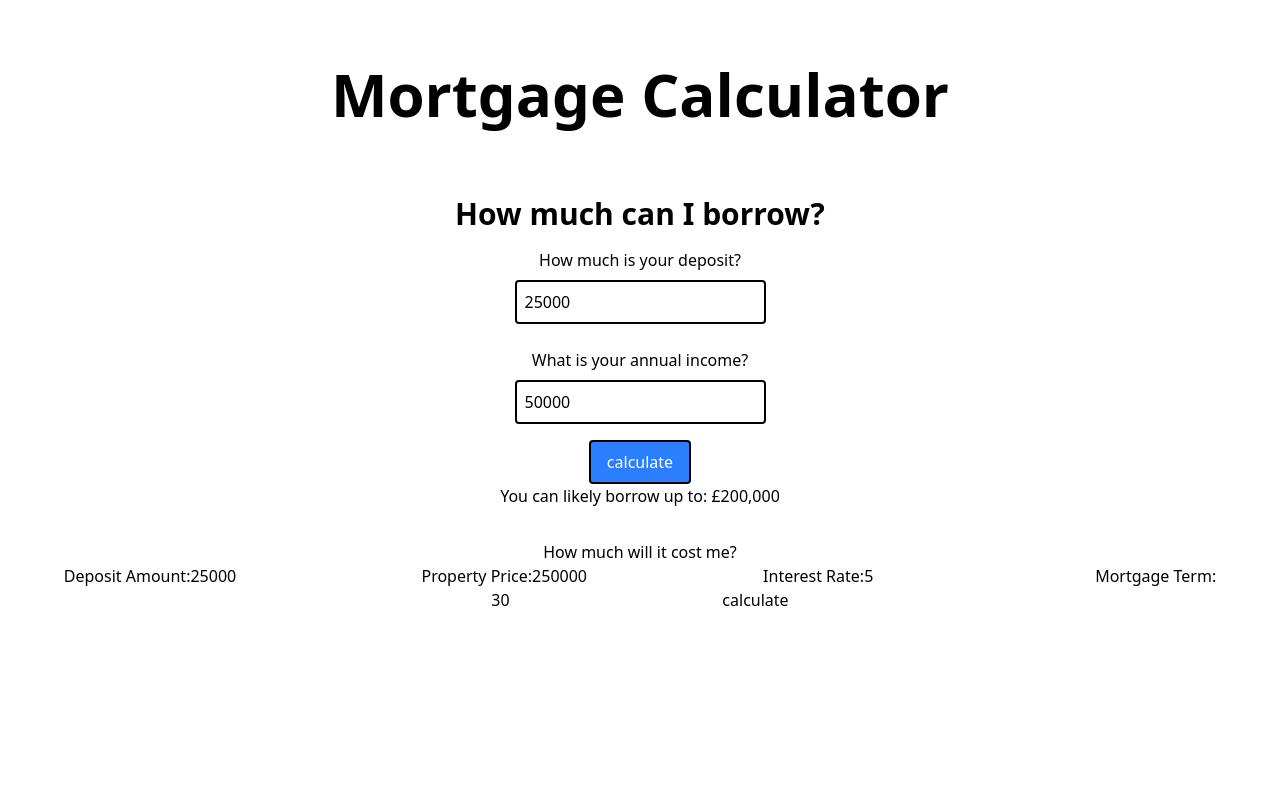
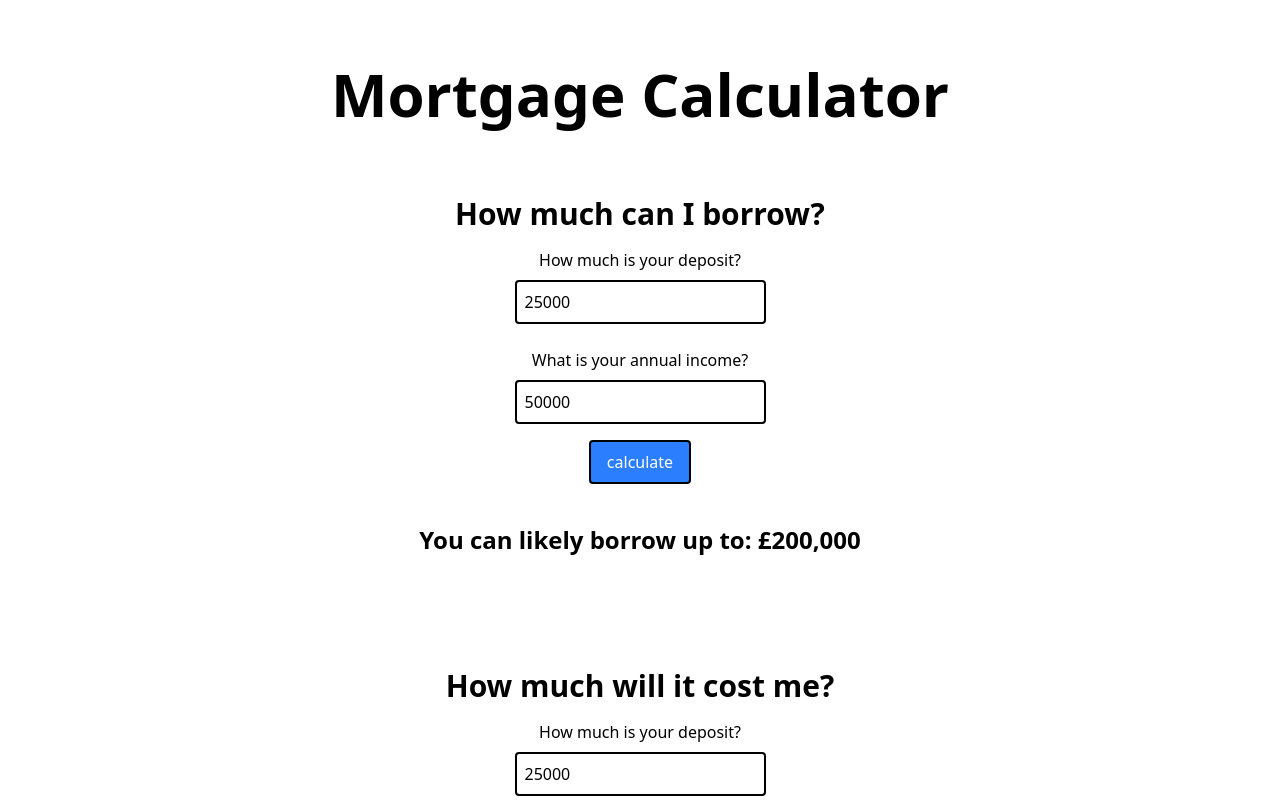
Before and after one commit to doowmot/mortgage-snapshot, a React (Vite) app: page / in a window 1280 px wide. Both pictures are taken after a click on the input "calculate". Shown: the top 800 px of the page. Built offline with nearby package versions, Linux system fonts and the light colour scheme.

Commit message:
Add basic tailwind styling to costings form

```diff
--- a/src/App.tsx
+++ b/src/App.tsx
@@ -271,55 +271,55 @@ function App() {
             value="calculate"
             className="bg-blue-500 text-white px-4 py-2 rounded block mx-auto hover:bg-blue-400 cursor-pointer border-2 border-black"
           />
-          <p>{formData.borrowingAvailable}</p>
+          <p className="text-2xl p-10 font-extrabold">{formData.borrowingAvailable}</p>
         </form>
       </div>
 
       {showCostsForm &&
-      <div>
-        <h2>How much will it cost me?</h2>
+      <div className="p-8">
+        <h2 className="text-3xl font-semibold p-2">How much will it cost me?</h2>
           <form onSubmit={handleCostsSubmit}>
-          <label>
-            Deposit Amount:
+          <label className="block font-medium m-2">How much is your deposit?</label>
           <input
             type="number"
             name="depositAmount"
             value={formData.depositAmount}
             onChange={handleChange}
+            className="border-2 border-black rounded p-2 mb-4"
           />
-          </label>
-          <label>
-            Property Price:
+          <label className="block font-medium m-2">What is the property price?</label>
           <input
             type="number"
             name="propertyPrice"
             value={formData.propertyPrice}
             onChange={handleChange}
+            className="border-2 border-black rounded p-2 mb-4"
           />
-          </label>
-          <label>
-            Interest Rate:
+          <label className="block font-medium m-2">What is the interest rate?</label>
           <input
             type="float"
             name="annualInterestRate"
             value={formData.annualInterestRate}
             onChange={handleChange}
+            className="border-2 border-black rounded p-2 mb-4"
             />
-          </label>
-          <label>
-            Mortgage Term:
+          <label className="block font-medium m-2">What is the mortgage term?</label>
           <input
             type="number"
             name="mortgageTerm"
             value={formData.mortgageTerm}
             onChange={handleChange}
+            className="border-2 border-black rounded p-2 mb-4"
           />
-          </label>
-          <input type="submit" value="calculate" />
-          <p>{formData.monthlyPayment}</p>
-          <p>{formData.totalPayment}</p>
-          <p>{formData.totalPaymentBreakdown}</p>
-          <p>{formData.stressTestmonthlyPayment}</p>
+          <input
+            type="submit"
+            value="calculate"
+            className="bg-blue-500 text-white px-4 py-2 rounded block mx-auto hover:bg-blue-400 cursor-pointer border-2 border-black"
+          />
+          <p className="text-2xl p-10 font-extrabold">{formData.monthlyPayment}</p>
+          <p className="text-1xl p-10 font-extrabold">{formData.totalPayment}</p>
+          <p className="text-1xl p-10 font-extrabold">{formData.totalPaymentBreakdown}</p>
+          <p className="text-1xl p-10 font-extrabold">{formData.stressTestmonthlyPayment}</p>
         </form>
       </div>
       }
```
Lines whose indentation alone changed are shown as unchanged.
